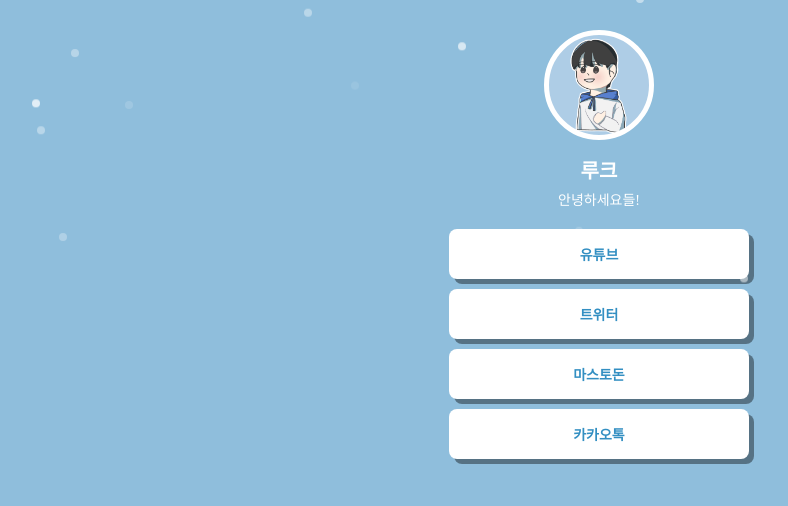
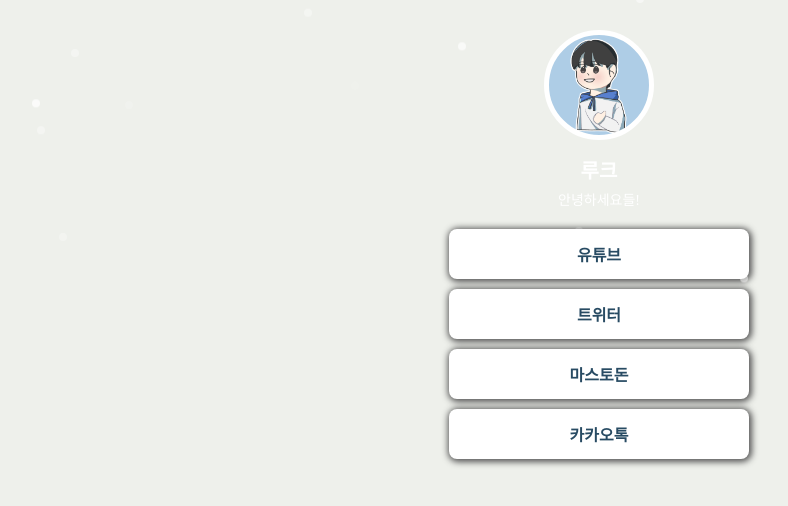
Before and after one commit to YCLK/mypage, a plain HTML site: page index.html in a window 1280 px wide. Shown: the whole page, without its empty margins (41-829 px from the left). Drawn offline with Linux system fonts and the light colour scheme; a web font is replaced by a local one.

Commit message:
Update style.css

```diff
--- a/style.css
+++ b/style.css
@@ -12,7 +12,8 @@
 }
 
 body {
-    background-color: #8fbedc;
+    /*background-color: #8fbedc;*/
+    background-color: #EEF0EB;
 }
 .profile {
     width: 100px;
@@ -58,9 +59,10 @@
 
     margin-bottom: 10px;
 
-    font-size: 14px;
+    font-size: 16px;
     font-weight: bold;
-    color: #338fc2;
+    /*color: #338fc2;*/
+    color: #284B63;
 
     display: flex;
     flex-direction: column;
@@ -69,7 +71,8 @@
 
     text-decoration: none;
 
-    box-shadow: 5px 5px 0px rgba(0, 0, 0, .4);
+    /*box-shadow: 5px 5px 0px rgba(0, 0, 0, .3);*/
+    box-shadow: 1px 1px 6px 2px #555555
 }
 .wrap > a:hover {
     background-color: #f2f2f2;
```
